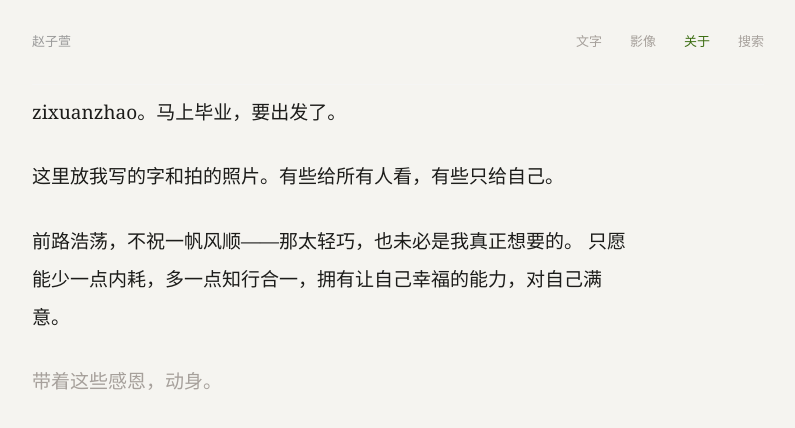
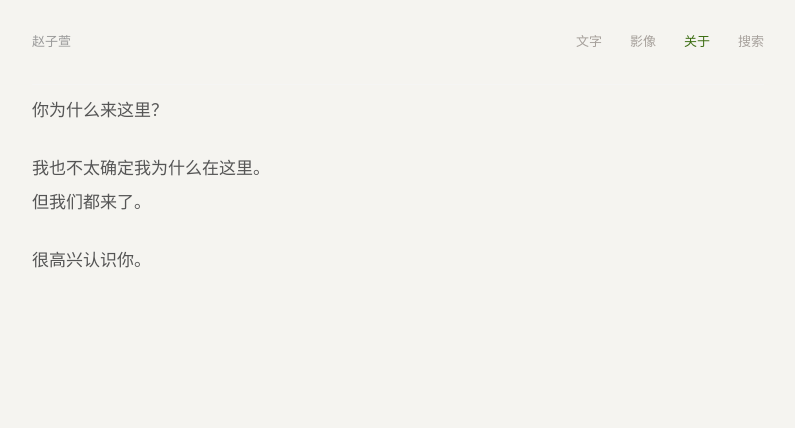
Before and after one commit to zhaozixuan03/zixuanzhao, a Next.js app: page /about in a window 1280 px wide. Shown: the top 428 px of the page, without its empty margins (242-1037 px from the left). Built offline with nearby package versions, Linux system fonts and the light colour scheme; no server answers.

Commit message:
fix: about page content
Replace old text with three short paragraphs at 17px/line-height 2/#555

Co-Authored-By: Claude Sonnet 4.6 <noreply@anthropic.com>

```diff
--- a/app/about/page.tsx
+++ b/app/about/page.tsx
@@ -7,18 +7,16 @@ export default async function About() {
   return (
     <main className="max-w-[860px] mx-auto px-6 md:px-16 pb-20">
       <Nav isAuthed={authed} />
-      <article className="post-content max-w-[600px]">
-        <p>
-          zixuanzhao。马上毕业，要出发了。
-        </p>
-        <p>
-          这里放我写的字和拍的照片。有些给所有人看，有些只给自己。
-        </p>
-        <p>
-          前路浩荡，不祝一帆风顺——那太轻巧，也未必是我真正想要的。
-          只愿能少一点内耗，多一点知行合一，拥有让自己幸福的能力，对自己满意。
-        </p>
-        <p className="text-stone-400">带着这些感恩，动身。</p>
+      <article className="max-w-[600px]">
+        {[
+          '你为什么来这里？',
+          '我也不太确定我为什么在这里。\n但我们都来了。',
+          '很高兴认识你。',
+        ].map((text, i) => (
+          <p key={i} style={{ fontFamily: "'Noto Serif SC', Georgia, serif", fontSize: 17, lineHeight: 2, color: '#555', marginBottom: 24, whiteSpace: 'pre-line' }}>
+            {text}
+          </p>
+        ))}
       </article>
       {authed && (
         <div className="mt-16 pt-6 border-t border-stone-100 flex gap-6">
```
